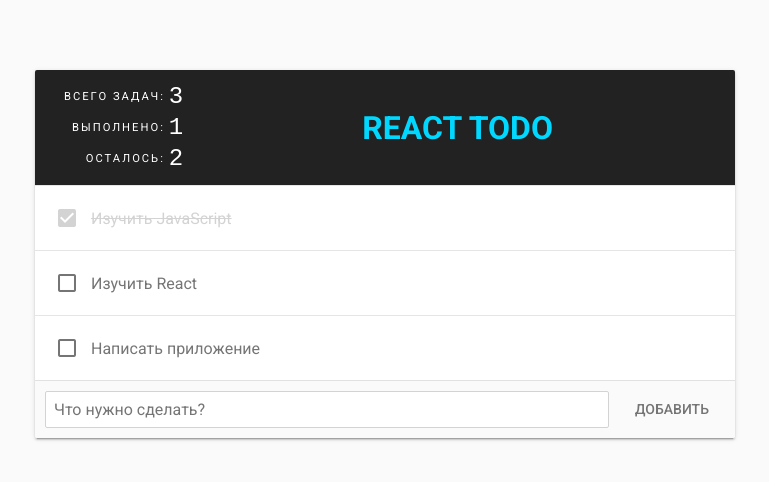
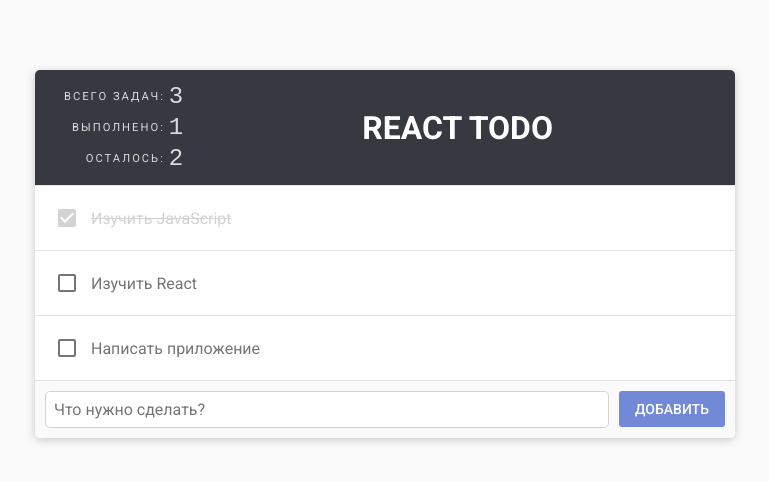
Before and after one commit to Elshad98/react-todo, a React app: page / in a window 1280 px wide. Shown: the top 482 px of the page, without its empty margins (255-1024 px from the left). Built offline with nearby package versions, Linux system fonts and the light colour scheme.

Commit message:
Added hundleSubmit and renderDisplay in Todo class

```diff
--- a/src/components/App.js
+++ b/src/components/App.js
@@ -19,6 +19,7 @@
 		this.handleStatusChange = this.handleStatusChange.bind(this);
 		this.handleDelete = this.handleDelete.bind(this);
 		this.handleAdd = this.handleAdd.bind(this);
+		this.handleEdit = this.handleEdit.bind(this);
 	}
 
 	handleStatusChange (id){
@@ -63,6 +64,20 @@
 		});
 	}
 
+	handleEdit(id, title){
+		const todos = this.state.todos.map((todo) => {
+			if(todo.id === id){
+				todo.title = title;
+			}
+
+			return todo;
+		});
+
+		this.setState({
+			todos: todos
+		});
+	}
+
 	render (){
 		return (
 			<main>
@@ -77,6 +92,7 @@
 									completed={todo.completed}
 									onStatusChange={this.handleStatusChange}
 									onDelete={this.handleDelete}
+									onEdit={this.handleEdit}
 								/>
 					})
 					}
--- a/src/components/Todo.js
+++ b/src/components/Todo.js
@@ -3,23 +3,59 @@
 import Checkbox from './Checkbox.js';
 import Button from './Button.js';
 
-const Todo = function(props){
-	return (
-		<div className={`todo${props.completed ? ' completed' : ''}`} >
-			<Checkbox checked={props.completed} onChange={() => { props.onStatusChange(props.id) }} />
+class Todo extends React.Component{
+	constructor(props){
+		super(props);
 
-			<span className="todo-title">{props.title}</span>
+		this.state = {
+			editing: false
+		};
 
-			<Button className={"delete icon"} icon={"delete"} onClick={() => { props.onDelete(props.id) }} />
-		</div>
-	);
-};
+		this.handleSubmit = this.handleSubmit.bind(this);
+	}
+
+	handleSubmit(evt){
+		evt.preventDefault();
+		const title = this.refs.title.value;
+		this.props.onEdit(this.props.id, title);
+		this.setState({
+			editing: false
+		});
+	}
+
+	renderForm(){
+		return (
+			<form className="todo-edit-form" onSubmit={this.handleSubmit}>
+				<input type="text" ref="title" defaultValue={this.props.title} />
+				<Button className="save icon" icon="save" type="submit" />
+			</form>
+		);
+	}
+
+	renderDisplay(){
+		return (
+			<div className={`todo${this.props.completed ? ' completed' : ''}`} >
+				<Checkbox checked={this.props.completed} onChange={() => { this.props.onStatusChange(this.props.id) }} />
+
+				<span className="todo-title">{this.props.title}</span>
+
+				<Button className="edit icon" icon="edit" onClick={() => {this.setState({ editing: true})}} />
+				<Button className="delete icon" icon="delete" onClick={() => { this.props.onDelete(this.props.id) }} />
+			</div>
+		);
+	}
+
+	render(){
+		return this.state.editing ? this.renderForm() : this.renderDisplay();
+	}
+}
 
 Todo.propTypes = {
 	title : PropTypes.string.isRequired,
 	completed : PropTypes.bool.isRequired,
 	onStatusChange: PropTypes.func.isRequired,
-	onDelete: PropTypes.func.isRequired
+	onDelete: PropTypes.func.isRequired,
+	onEdit: PropTypes.func.isRequired
 };
 
 export default Todo;
--- a/src/styles/App.css
+++ b/src/styles/App.css
@@ -3,11 +3,13 @@
   color: #757575;
   font-family: 'Roboto', sans-serif;
   margin: 0;
+  -webkit-user-select: none;
+    user-select: none;
 }
 button {
   background: 0 0;
   border: none;
-  border-radius: 2px;
+  border-radius: 3px;
   color: #757575;
   position: relative;
   height: 36px;
@@ -62,30 +64,30 @@
   font-size: 1rem;
   color: #757575;
   padding: .5em;
-  border-radius: 2px;
+  border-radius: 5px;
   border: 1px solid lightgray;
   outline: none;
 }
 main {
-  background: #fff;
   width: 700px;
   margin: 70px auto;
-  border-radius: 2px;
+  border-radius: 5px;
   overflow: hidden;
-  box-shadow: 0 2px 2px 0 rgba(0, 0, 0, .14), 0 3px 1px -2px rgba(0, 0, 0, .2), 0 1px 5px 0 rgba(0, 0, 0, .12);
+  -webkit-box-shadow: 0 2px 10px 0 rgba(0,0,0,.2);
+  box-shadow: 0 2px 10px 0 rgba(0,0,0,.2);
 }
 header {
   display: flex;
   align-items: center;
   padding: 0 1rem;
-  color: white;
-  background-color: #222;
+  color: #dadada;
+  background-color: #36393F;
   text-align: center;
   text-transform: uppercase;
 }
 header h1 {
   display: inline-block;
-  color: #00d8ff;
+  color: #fff;
   margin: 1rem auto;
 }
 /* Stats */
@@ -121,15 +123,12 @@
   color: white;
 }
 /* Todo */
-
 .todo {
   display: flex;
   font-size: 1rem;
   border-top: 1px solid rgba(0, 0, 0, .1);
   background-color: #fff;
   transition: all .2s;
-  -webkit-user-select: none;
-  user-select: none;
   padding: 1em;
   align-items: center;
 }
@@ -158,34 +157,39 @@
   padding: .85em;
   border-top: 1px solid rgba(0, 0, 0, .1);
 }
-.todo-edit-form input {
+.todo-edit-form input{
   flex: 1;
 }
-.todo-edit-form .save {
+.todo-edit-form .save{
   margin-left: .5em;
 }
 /* Todo form */
 
-.todo-form {
+.todo-form{
   display: flex;
   background-color: #FAFAFA;
   border-top: 1px solid rgba(0, 0, 0, .1);
   padding: 10px;
 }
-.todo-form input {
+.todo-form input{
   flex: 1;
   outline: none;
   transition: all .2s;
 }
-.todo-form input:focus {
-  border: 1px solid #00d8ff;
+.todo-form input:focus{
+  border: 1px solid #7189D7;
 }
-.todo-form button {
+.todo-form button{
   margin-left: 10px;
+  background: #7189D7;
+  color: #fff;
+}
+.todo-form button:hover{
+  background: #677bc4;
+}
+.todo-form button:active{
+  background:#5b6eae;
 }
 .inputError{
  border: 1px solid #f04747;
 }
-input.inputError:focus{
- border: 1px solid #f04747;
-}
```
